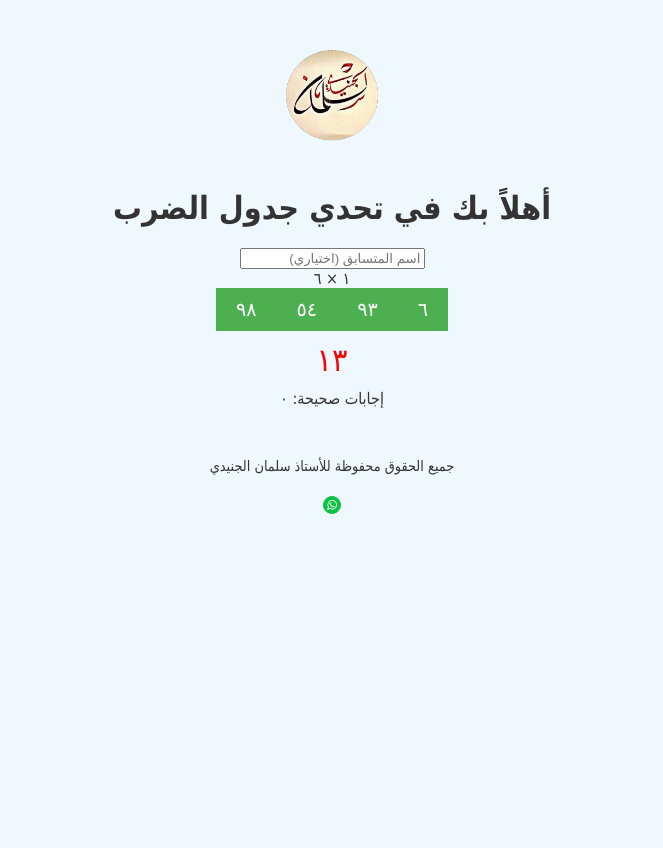
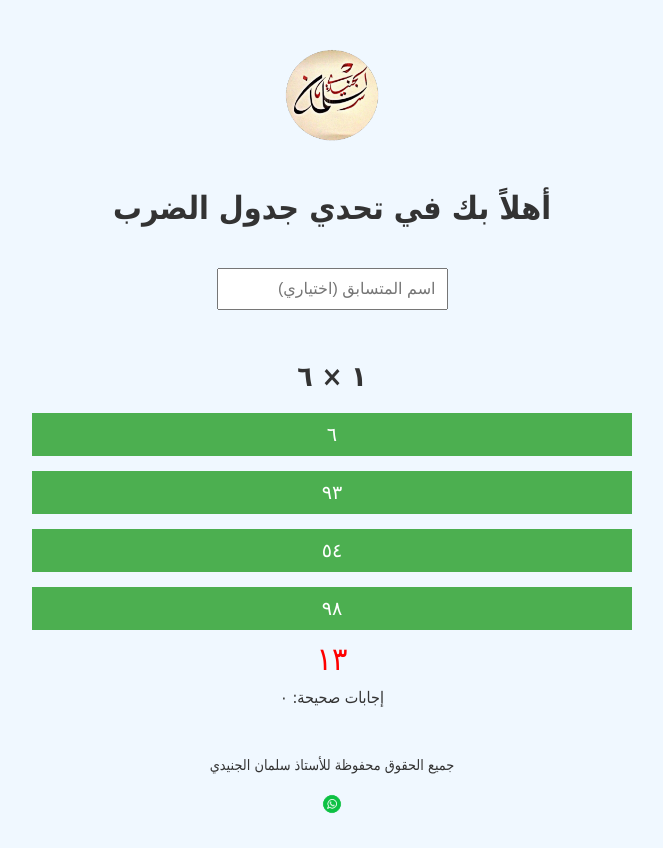
Before and after one commit to SalmanAljnidi/sm, a plain HTML site: page index.html in a window 1280 px wide. Both pictures are taken after a click on the button "ابدأ". Shown: the whole page, without its empty margins (308-971 px from the left). Before the commit the page ends 800 px from the top, so only its background shows below. Drawn offline with Linux system fonts and the light colour scheme.

Commit message:
Update style.css

```diff
--- a/style.css
+++ b/style.css
@@ -9,3 +9,22 @@ button:hover { background-color: #45a049; }
 #score { margin-top: 10px; }
 footer { margin-top: 50px; font-size: 0.9em; }
 footer img { width: 32px; margin: 0 10px; vertical-align: middle; }
+#username {
+  margin: 20px 0;
+  padding: 10px;
+  font-size: 1em;
+}
+
+#question {
+  margin-top: 30px;
+  margin-bottom: 20px;
+  font-size: 28px;
+  font-weight: bold;
+}
+
+#choices {
+  margin-top: 20px;
+  display: flex;
+  flex-direction: column;
+  gap: 15px; /* مسافة بين الأزرار */
+}
```
